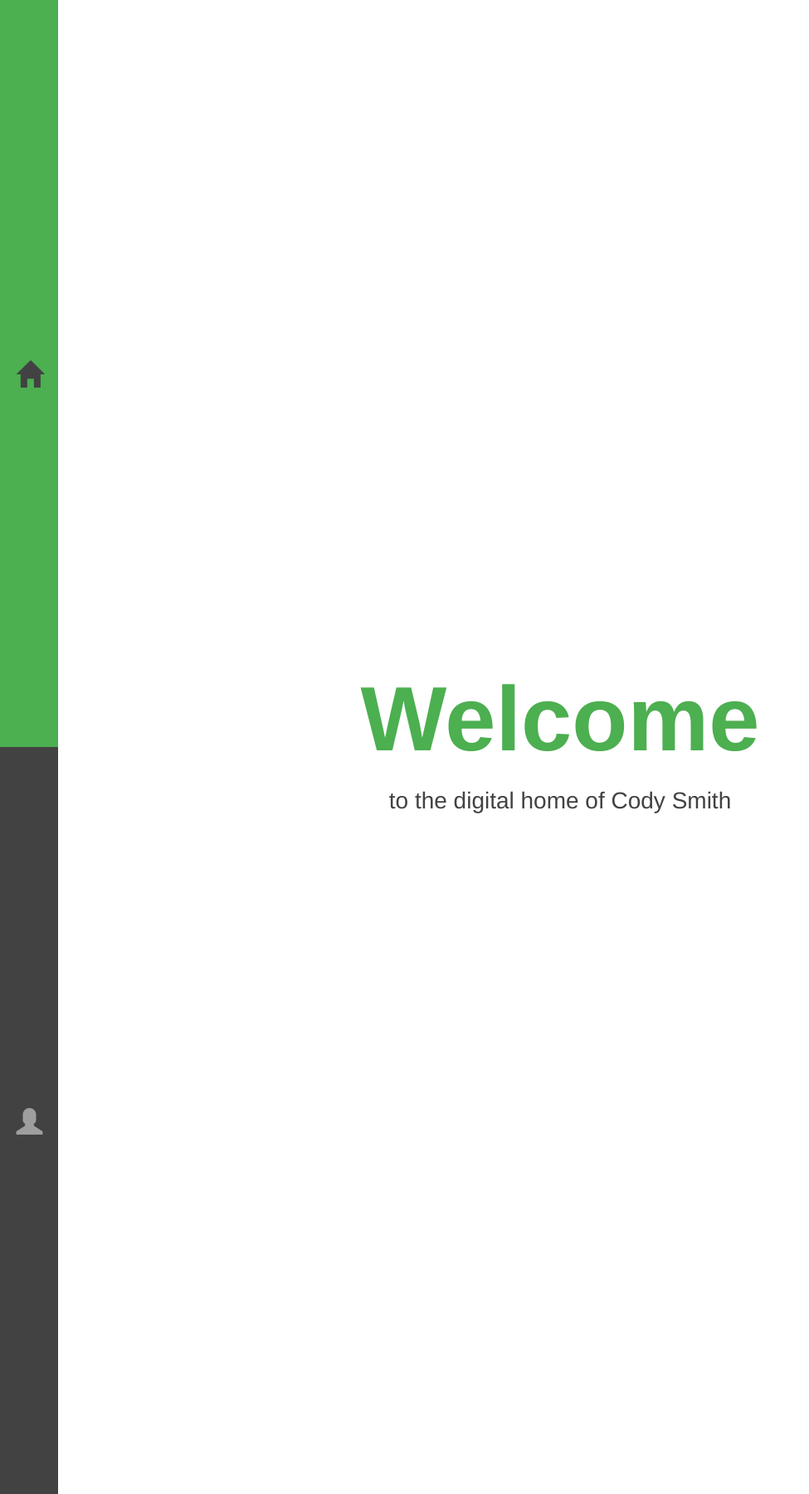
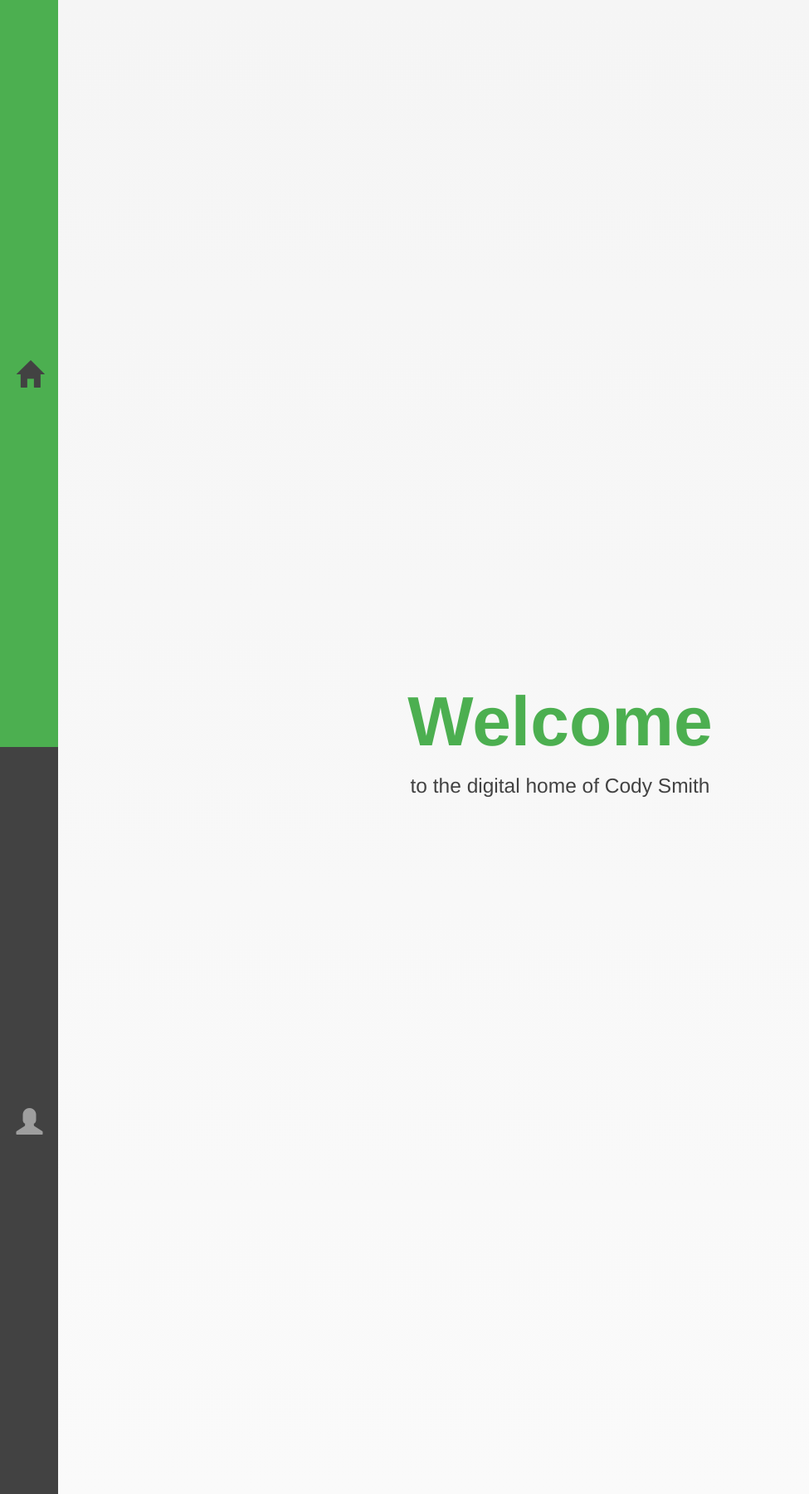
Before and after one commit to codysmithd/old.codysmithd.github.io, a Jekyll site: the page built from index.html, in a window 1280 px wide. Shown: the whole page at 83% size, without its empty margins (0-975 px from the left). Built offline with Jekyll 4.4.1, drawn with Linux system fonts in a browser that asks for light colours; nearby versions of some CDN libraries.

Commit message:
Homepage style update. About style changes.

```diff
--- a/_includes/pages/about.html
+++ b/_includes/pages/about.html
@@ -7,6 +7,7 @@
         I use this as my space to try new things in web-development and showcase some of my projects.
     </p>
     <br>
+
     <i>My interests include:</i>
     <div class="row">
         <div class="col-sm-4">
--- a/_includes/pages/home.html
+++ b/_includes/pages/home.html
@@ -1,6 +1,6 @@
-<div class="home page">
-    <div class="outer"><div class="middle"><div class="inner welcome-text">
+<div class="home page vertical-center">
+    <div class="welcome-text vertical-center-child">
         <h1><b>Welcome</b></h1>
         <h3>to the digital home of Cody Smith</h3>
-    </div></div></div>
+    </div>
 </div>
--- a/css/index.scss
+++ b/css/index.scss
@@ -75,19 +75,23 @@
 
 .home {
 
+    @include background-gradient(color($grey, 100), color($grey, 50));
+
     .welcome-text {
         text-align: center;
         color: color($grey, 800);
         padding-bottom: 28px;
+        display: inline-block;
+        width: 100%;
 
         h1 {
-            font-size: 110px;
             margin: 0;
             color: color($green, 500);
+            font-size: 6em;
         }
 
         h3 {
-            font-size: 28px;
+            font-size: 1.75em;
         }
     }
 }
@@ -96,6 +100,7 @@
 
     padding: 24px;
     box-sizing: border-box;
+    position: relative;
     //box-shadow: 0px 0px 20px 5px rgba(0,0,0,0.25);
 
     @include background-gradient(color($grey, 200), color($grey, 100));
@@ -131,6 +136,11 @@
         text-decoration: none;
     }
 
+    .about-footer {
+        position: absolute;
+        bottom: 0;
+    }
+
     .about-button {
         width: 100%;
         text-align:center;
@@ -154,7 +164,7 @@
 
         &:hover {
             background-color: color($blue, 300);
-            color: color($grey, 50);
+            color: color($grey, 800);
             text-decoration: none;
         }
     }
--- a/css/main.scss
+++ b/css/main.scss
@@ -46,3 +46,14 @@ $on-laptop:        800px;
 .text-center {
     text-align: center;
 }
+
+.vertical-center {
+
+    position: relative;
+
+    .vertical-center-child {
+        position: absolute;
+        top: 50%;
+        transform: translateY(-50%);
+    }
+}
```
Also changed, not shown: other parts of _includes/pages/about.html (+1 -0 lines).
